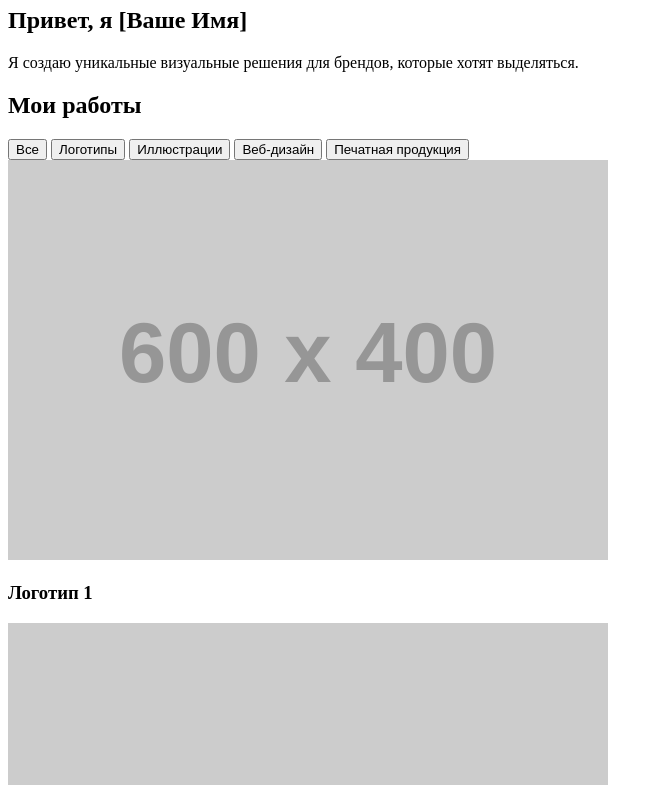
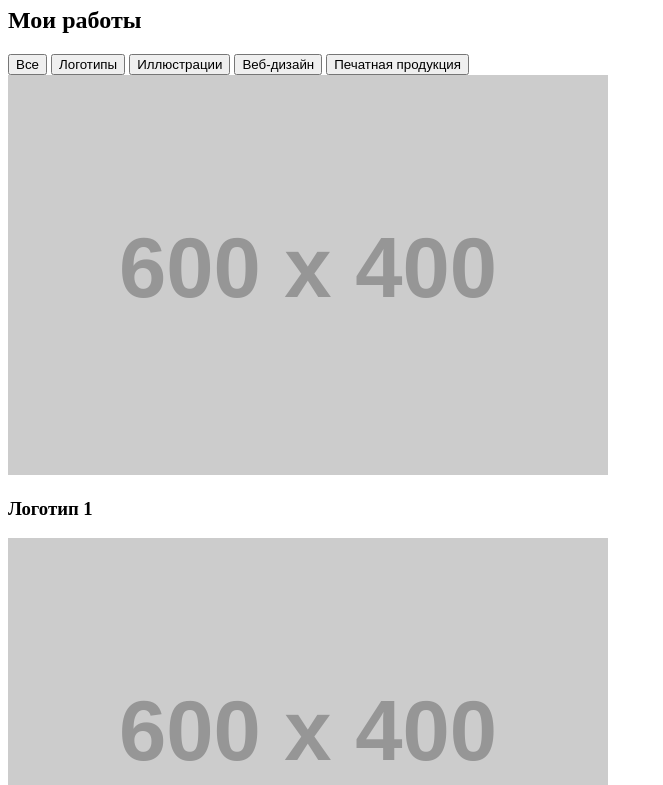
Before and after one commit to LearStars/works, a plain HTML site: page index.html in a window 1280 px wide. Shown: the part 73-858 px from the top of the page, without its empty margins (0-663 px from the left). Drawn offline with nearby package versions, Linux system fonts and the light colour scheme; placeholder pictures from the web are drawn by us.

Commit message:
Update index.html

```diff
--- a/index.html
+++ b/index.html
@@ -3,29 +3,20 @@
 <head>
     <meta charset="UTF-8">
     <meta name="viewport" content="width=device-width, initial-scale=1.0">
-    <title>Портфолио графического дизайнера</title>
-    <link rel=""stylesheet type="text/css" href="style.css"
+    <title>Портфолио</title>
+    <link rel=""stylesheet type="text/css" href="style.css">
     <link href="https://fonts.googleapis.com/css2?family=Roboto:wght@400;700&family=Open+Sans&display=swap" rel="stylesheet">
     <link href="https://cdn.jsdelivr.net/npm/aos@2.3.4/dist/aos.css" rel="stylesheet">
 </head>
 <body>
-    <!-- Шапка -->
+
     <header data-aos="fade-down">
         <h1>Графический Дизайнер</h1>
     </header>
 
-    <!-- Герой-секция -->
-    <section class="hero" data-aos="fade-up">
-        <div>
-            <h2>Привет, я [Ваше Имя]</h2>
-            <p>Я создаю уникальные визуальные решения для брендов, которые хотят выделяться.</p>
-        </div>
-    </section>
-
-    <!-- Галерея -->
     <section class="gallery">
         <h2 data-aos="fade-up">Мои работы</h2>
-        <!-- Фильтры -->
+
         <div class="gallery-filters" data-aos="fade-up">
             <button class="active" data-filter="all">Все</button>
             <button data-filter="logo">Логотипы</button>
@@ -33,7 +24,7 @@
             <button data-filter="web">Веб-дизайн</button>
             <button data-filter="print">Печатная продукция</button>
         </div>
-        <!-- Галерея -->
+
         <div class="gallery-grid">
             <div class="gallery-item" data-category="logo" data-aos="fade-up">
                 <img src="https://placehold.co/600x400?text=Логотип+1" alt="Логотип 1">
@@ -62,7 +53,7 @@
         </div>
     </section>
 
-    <!-- Футер -->
+
     <footer data-aos="fade-up">
         <p>Свяжитесь со мной: <a href="mailto:designer@example.com">designer@example.com</a></p>
         <div class="social-links">
@@ -72,29 +63,25 @@
         </div>
     </footer>
 
-    <!-- Скрипты -->
+
     <script src="https://cdn.jsdelivr.net/npm/aos@2.3.4/dist/aos.js"></script>
     <script>
-        // Инициализация AOS
+
         AOS.init({
             duration: 1000,
             once: true,
         });
 
-        // Фильтры галереи
         const filters = document.querySelectorAll('.gallery-filters button');
         const galleryItems = document.querySelectorAll('.gallery-item');
 
         filters.forEach(filter => {
             filter.addEventListener('click', () => {
-                // Убираем активный класс у всех кнопок
                 filters.forEach(f => f.classList.remove('active'));
-                // Добавляем активный класс к выбранной кнопке
                 filter.classList.add('active');
 
                 const category = filter.getAttribute('data-filter');
 
-                // Фильтрация галереи
                 galleryItems.forEach(item => {
                     if (category === 'all' || item.getAttribute('data-category') === category) {
                         item.style.display = 'block';
```
